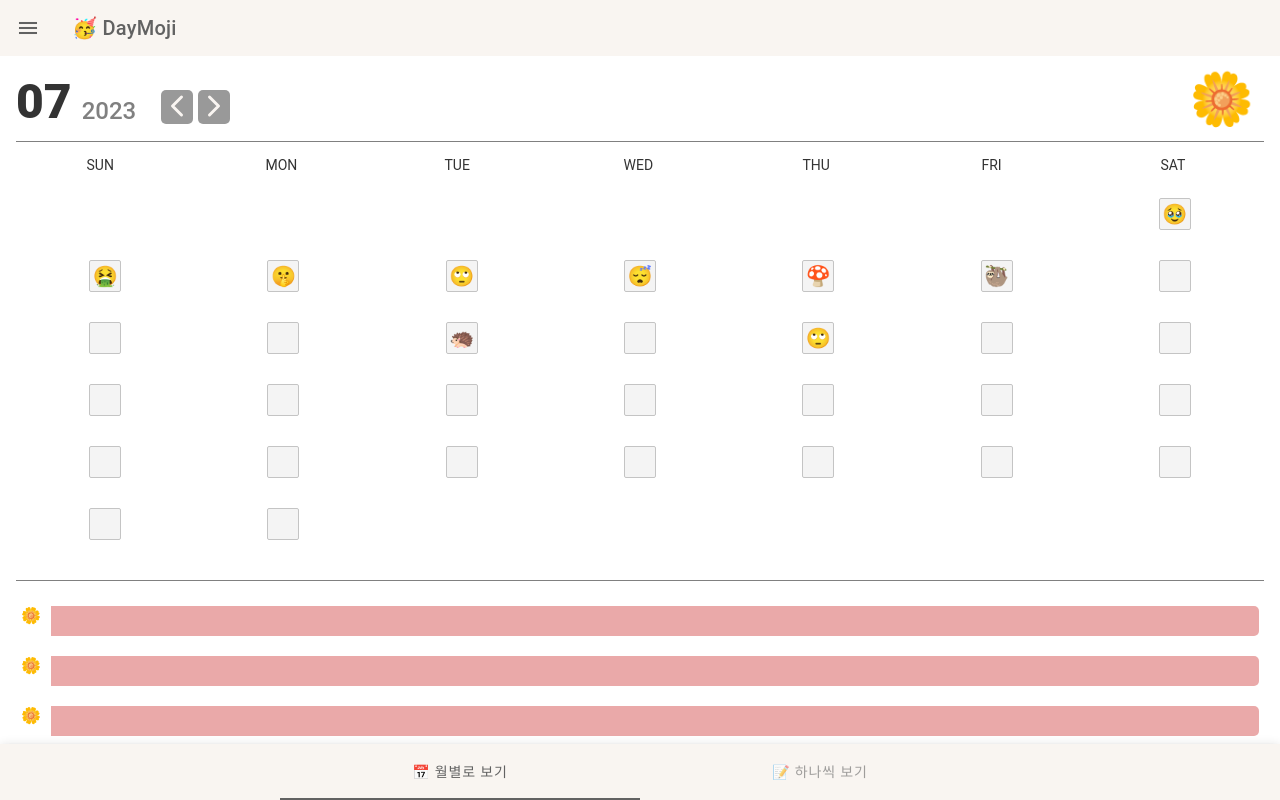
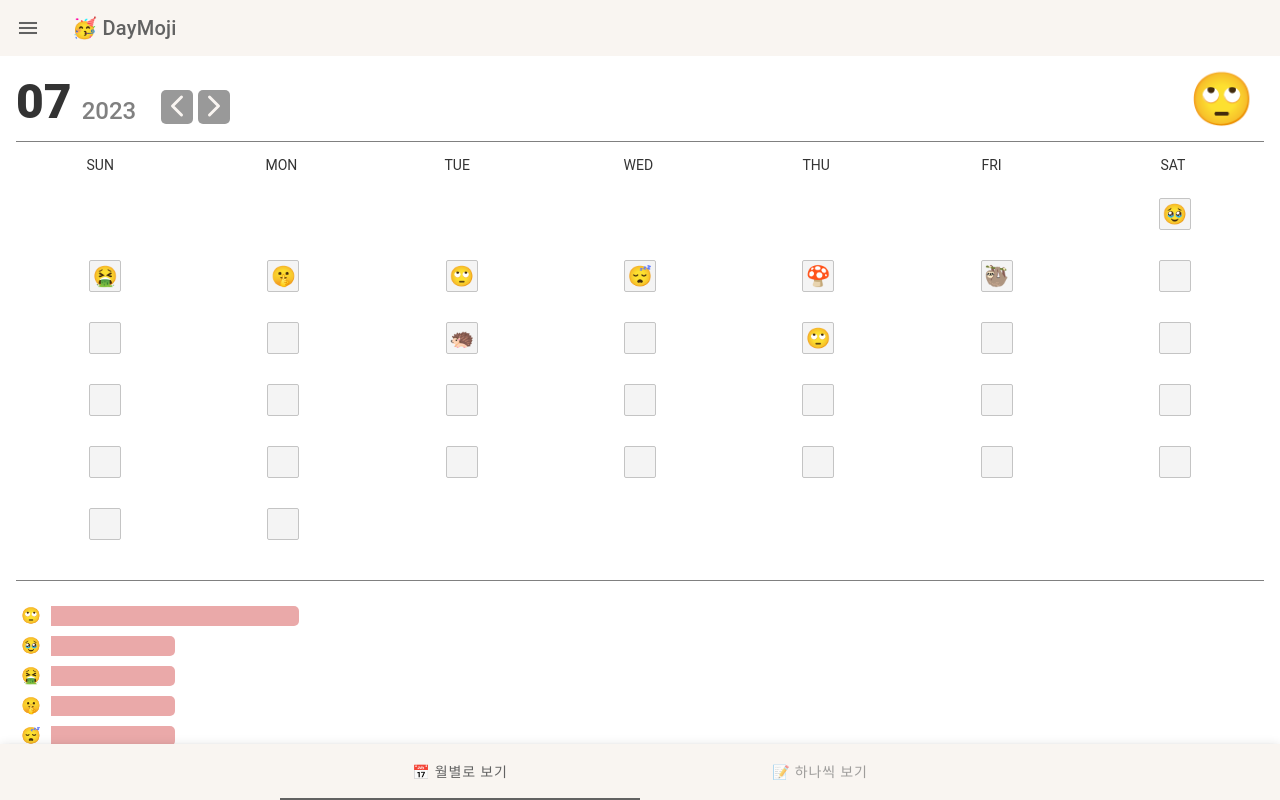
Before and after one commit to isdiscodead/23-FE-Practice, a React (Vite) app in the folder first-ionic-react/myApp/: page /home in a window 1280 px wide. Built offline with nearby package versions, Linux system fonts and the light colour scheme.

Commit message:
graph end

```diff
--- a/first-ionic-react/myApp/src/components/Monthly/Graph.tsx
+++ b/first-ionic-react/myApp/src/components/Monthly/Graph.tsx
@@ -3,6 +3,7 @@ import GraphItem from './GraphItem'
 
 import { useDispatch, useSelector } from 'react-redux';
 import { RootState } from '../../store/store';
+import { setMonthlyDataStat } from '../../store/monthlyDataStatSlice';
 
 
 function Graph() {
@@ -12,26 +13,41 @@ function Graph() {
       return state.date;
   });
 
-  const nowMonthNum = new Date().getMonth()+1;
-  const nowMonth = nowMonthNum > 9 ? nowMonthNum.toString() : "0" + nowMonthNum;
+  useEffect(() => {
+    fetch('../src/data.json')
+    .then((res) => {
+      return res.json();
+    })
+    .then((json) => {
+      // 카운트 세기
+      let statArr = new Array(json.length);
+      for ( let i=0 ; i < json.length ; i++ ) {
+        let cnt = Array(json)[0].filter((value: any, index: number, array: any[]) => {
+          return json[i].emoji === value.emoji
+        }).length;
+        statArr[i] = { emoji: json[i].emoji, cnt: cnt };
+      }
 
-  const dataList = useSelector((state: RootState) => {
-      return state.monthlyDataList;
-  });
+      // 정렬
+      statArr = statArr.sort((a, b) => (b.cnt - a.cnt));
 
-  useEffect(() => {
+      // 중복 제거
+      statArr = statArr.filter((v, i, a) => {
+        return ( i < statArr.length-1 ) ? a[i+1].emoji !== v.emoji : false;
+      })
 
-
-  }, []);
+      dispatch(setMonthlyDataStat(statArr));
+    });
+  }, [month]);
 
 
   return (
     <>
-      <GraphItem />
-      <GraphItem />
-      <GraphItem />
-      <GraphItem />
-      <GraphItem />
+      <GraphItem idx={0} />
+      <GraphItem idx={1} />
+      <GraphItem idx={2} />
+      <GraphItem idx={3} />
+      <GraphItem idx={4} />
     </>
   )
 }
--- a/first-ionic-react/myApp/src/components/Monthly/GraphItem.tsx
+++ b/first-ionic-react/myApp/src/components/Monthly/GraphItem.tsx
@@ -1,28 +1,35 @@
-import React from 'react'
 import { styled } from 'styled-components'
+import { useSelector } from 'react-redux';
+import { RootState } from '../../store/store';
+import { monthlyStat } from '../../store/monthlyDataStatSlice';
 
 const GraphItemContainer = styled.div`
     display: flex;
     flex-direction: row;
     justify-content: flex-start;
-    margin: 20px 5px;
+    margin: 10px 5px;
 `;
 
 // 개수에 따라서 길이 달라져야 함
 // 색상 랜덤 ?? 이모지 색상 ?? 흠
 const GraphItemBar = styled.div`
     background: #EAA9A9;
-    height: 30px;
+    height: 20px;
     width: 100%;
     margin-left: 10px;
     border-radius: 0px 5px 5px 0px;
 `;
 
-function GraphItem() {
+function GraphItem({ idx }: {idx: number}) {
+
+  const stat = useSelector((state: RootState) => {
+      return state.monthlyDataStat[idx] ? state.monthlyDataStat[idx] : { emoji: "", cnt: 0 } as monthlyStat;
+  });
+
   return (
     <GraphItemContainer>
-        <span>🌼</span>
-        <GraphItemBar />
+        <span>{ stat.emoji }</span>
+        <GraphItemBar style={{ width: `${stat.cnt*10}%` }}/>
     </GraphItemContainer>
   )
 }
--- a/first-ionic-react/myApp/src/store/monthlyDataStatSlice.tsx
+++ b/first-ionic-react/myApp/src/store/monthlyDataStatSlice.tsx
@@ -5,7 +5,13 @@ import { createSlice } from "@reduxjs/toolkit";
 
 // 전체 데이터 가져와서 ... 카운트 세고 ...
 // 총 상위 5개 사용
-const initialState: dailyData[] = new Array(5);
+
+export type monthlyStat = {
+    emoji: string
+    cnt: number
+}
+
+const initialState: monthlyStat[] = new Array(5);
 
 const monthlyDataStatSlice = createSlice({
     name: "monthly-data-stat", // reateSlice()를 통해 slice를 생성 시 내부적으로 중복을 피하기 위해 사용되는 고유한 값
```
